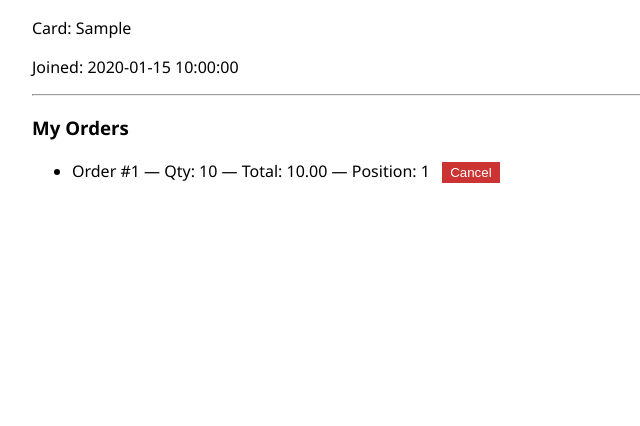
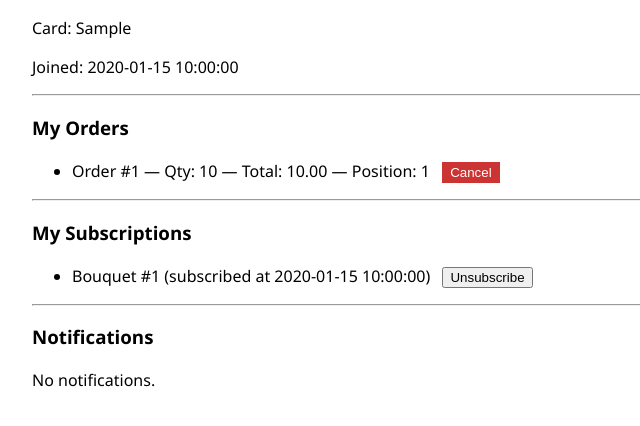
Before and after one commit to IgorIoT13/Kursova_4y, a Flask app: page /profile/1 in a window 1280 px wide. Shown: the part 230-656 px from the top of the page, without its empty margins (0-640 px from the left). Run offline with Flask 3, Linux system fonts and the light colour scheme; tables that the repository leaves empty hold one stand-in row (values such as "Sample post").

Commit message:
Update Observer

```diff
--- /dev/null
+++ b/dao/notification_dao.py
@@ -0,0 +1,5 @@
+from dao.base_dao import BaseDAO
+
+
+class NotificationDAO(BaseDAO):
+    pass
--- /dev/null
+++ b/dao/subscription_dao.py
@@ -0,0 +1,6 @@
+"""DAO for Subscription model."""
+from dao.base_dao import BaseDAO
+
+
+class SubscriptionDAO(BaseDAO):
+    pass
--- a/models/__init__.py
+++ b/models/__init__.py
@@ -13,6 +13,8 @@ from models.user_type import init_user_type_model
 from models.user import init_user_model
 from models.delivery import init_delivery_model
 from models.order import init_order_model
+from models.subscription import init_subscription_model
+from models.notification import init_notification_model
 
 # Initialize models after db is defined
 Flower = init_flower_model(db)
@@ -24,5 +26,7 @@ UserType = init_user_type_model(db)
 User = init_user_model(db, UserType)
 Delivery = init_delivery_model(db)
 Order = init_order_model(db, User, Position, Delivery)
+Subscription = init_subscription_model(db, User, Bouquet)
+Notification = init_notification_model(db, User, Bouquet)
 
-__all__ = ['db', 'Flower', 'Wrapping', 'BouquetType', 'Bouquet', 'Position', 'UserType', 'User', 'Delivery', 'Order']
+__all__ = ['db', 'Flower', 'Wrapping', 'BouquetType', 'Bouquet', 'Position', 'UserType', 'User', 'Delivery', 'Order', 'Subscription', 'Notification']
--- a/routes/main.py
+++ b/routes/main.py
@@ -91,7 +91,44 @@ def main_routes(app):
             orders = db.session.query(_Order).filter_by(user_id=user_id).all()
         except Exception:
             orders = []
-        return render_template('profile.html', user=user, orders=orders)
+        # also load subscriptions and notifications for convenience
+        try:
+            from services.subscription_service import SubscriptionService
+            from services.notification_service import NotificationService
+            subsvc = SubscriptionService(db.session)
+            notsvc = NotificationService(db.session)
+            subscriptions = subsvc.list_for_user(user_id)
+            notifications = notsvc.list_for_user(user_id)
+        except Exception:
+            subscriptions = []
+            notifications = []
+        return render_template('profile.html', user=user, orders=orders, subscriptions=subscriptions, notifications=notifications)
+
+    @app.route('/subscribe/<int:bouquet_id>', methods=['POST'])
+    def subscribe_bouquet(bouquet_id: int):
+        user_id = session.get('user_id')
+        if not user_id:
+            return redirect(url_for('login'))
+        from services.subscription_service import SubscriptionService
+        svc = SubscriptionService(db.session)
+        try:
+            svc.subscribe(user_id=user_id, bouquet_id=bouquet_id)
+        except Exception:
+            pass
+        return redirect(url_for('bouquet_detail', bouquet_id=bouquet_id))
+
+    @app.route('/unsubscribe/<int:bouquet_id>', methods=['POST'])
+    def unsubscribe_bouquet(bouquet_id: int):
+        user_id = session.get('user_id')
+        if not user_id:
+            return redirect(url_for('login'))
+        from services.subscription_service import SubscriptionService
+        svc = SubscriptionService(db.session)
+        try:
+            svc.unsubscribe(user_id=user_id, bouquet_id=bouquet_id)
+        except Exception:
+            pass
+        return redirect(url_for('bouquet_detail', bouquet_id=bouquet_id))
 
     # Cart operations (session-based)
     def _get_cart():
--- /dev/null
+++ b/services/notification_service.py
@@ -0,0 +1,21 @@
+from dao.notification_dao import NotificationDAO
+
+
+class NotificationService:
+    def __init__(self, session):
+        self.session = session
+        self.dao = NotificationDAO(None, session)
+
+    def create(self, user_id: int, bouquet_id: int = None, message: str = None):
+        from models import Notification as _Notification
+        self.dao.model = _Notification
+        return self.dao.create(user_id=user_id, bouquet_id=bouquet_id, message=message)
+
+    def list_for_user(self, user_id: int):
+        from models import Notification as _Notification
+        return self.session.query(_Notification).filter_by(user_id=user_id).order_by(_Notification.created_at.desc()).all()
+
+    def mark_read(self, notification_id: int):
+        from models import Notification as _Notification
+        self.dao.model = _Notification
+        return self.dao.update(notification_id, read=True)
--- /dev/null
+++ b/services/subscription_service.py
@@ -0,0 +1,32 @@
+from dao.subscription_dao import SubscriptionDAO
+
+
+class SubscriptionService:
+    def __init__(self, session):
+        self.session = session
+        self.dao = SubscriptionDAO(None, session)
+
+    def subscribe(self, user_id: int, bouquet_id: int):
+        from models import Subscription as _Sub
+        self.dao.model = _Sub
+        try:
+            return self.dao.create(user_id=user_id, bouquet_id=bouquet_id)
+        except Exception:
+            # likely duplicate or integrity error -> return existing if any
+            return self.session.query(_Sub).filter_by(user_id=user_id, bouquet_id=bouquet_id).first()
+
+    def unsubscribe(self, user_id: int, bouquet_id: int):
+        from models import Subscription as _Sub
+        self.dao.model = _Sub
+        sub = self.session.query(_Sub).filter_by(user_id=user_id, bouquet_id=bouquet_id).first()
+        if not sub:
+            return False
+        return self.dao.delete(sub.id)
+
+    def list_for_bouquet(self, bouquet_id: int):
+        from models import Subscription as _Sub
+        return self.session.query(_Sub).filter_by(bouquet_id=bouquet_id).all()
+
+    def list_for_user(self, user_id: int):
+        from models import Subscription as _Sub
+        return self.session.query(_Sub).filter_by(user_id=user_id).all()
--- a/templates/profile.html
+++ b/templates/profile.html
@@ -39,6 +39,35 @@
     {% else %}
       <p>No orders yet.</p>
     {% endif %}
+    <hr>
+    <h3>My Subscriptions</h3>
+    {% if subscriptions and subscriptions|length > 0 %}
+      <ul>
+        {% for s in subscriptions %}
+          <li>Bouquet #{{ s.bouquet_id }} (subscribed at {{ s.created_at }})
+            <form method="post" action="/unsubscribe/{{ s.bouquet_id }}" style="display:inline;margin-left:0.5rem">
+              <button type="submit">Unsubscribe</button>
+            </form>
+          </li>
+        {% endfor %}
+      </ul>
+    {% else %}
+      <p>No subscriptions.</p>
+    {% endif %}
+
+    <hr>
+    <h3>Notifications</h3>
+    {% if notifications and notifications|length > 0 %}
+      <ul>
+        {% for n in notifications %}
+          <li>
+            {{ n.message }} — {{ n.created_at }} {% if not n.read %}<strong>(new)</strong>{% endif %}
+          </li>
+        {% endfor %}
+      </ul>
+    {% else %}
+      <p>No notifications.</p>
+    {% endif %}
   </main>
 </body>
 </html>
```
Also changed, not shown: models/notification.py (added, +19 -0 lines), models/subscription.py (added, +21 -0 lines), services/position_service.py (+27 -0 lines), templates/bouquet.html (+9 -0 lines).
